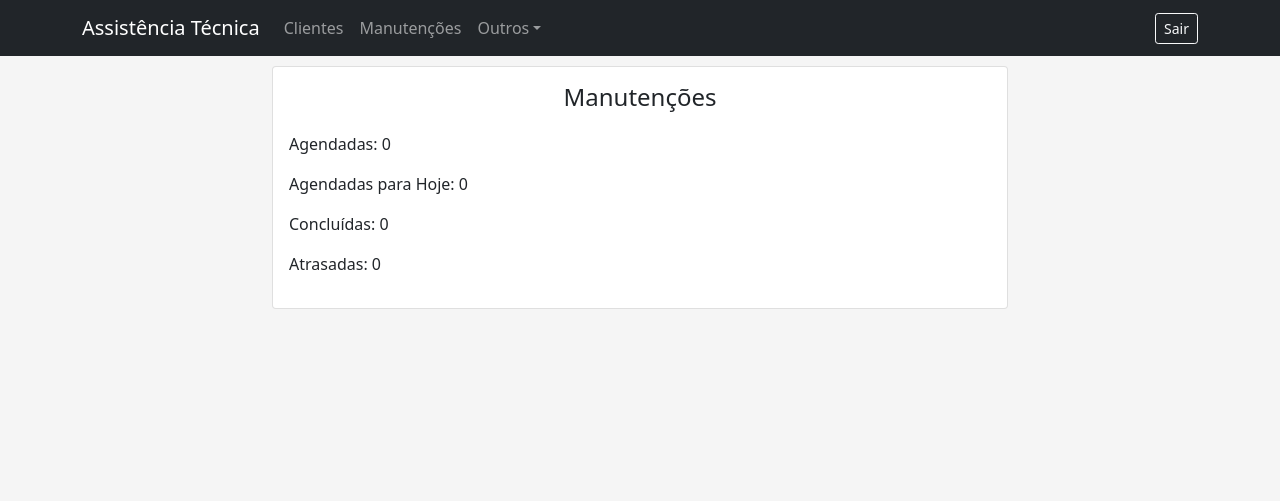
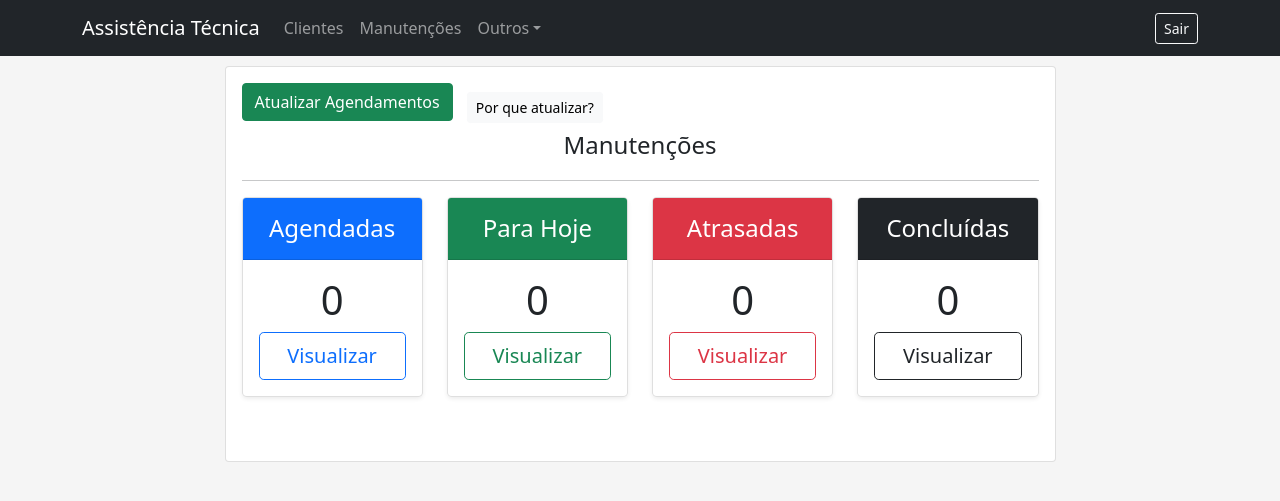
Before and after one commit to higorgustavo/manutencao_ferramentas, a Django app: page / in a window 1280 px wide. Shown: the top 501 px of the page. Run offline with Django 3.2, Linux system fonts and the light colour scheme; data that the repository does not hold is empty.

Commit message:
add dashboard

```diff
--- a/assistencia_tecnica/settings.py
+++ b/assistencia_tecnica/settings.py
@@ -49,7 +49,6 @@ TEMPLATES = [
                 'django.template.context_processors.request',
                 'django.contrib.auth.context_processors.auth',
                 'django.contrib.messages.context_processors.messages',
-                # 'usuarios.context_processors.manutencoes_atrasadas',
             ],
         },
     },
--- a/clientes/templates/clientes/detail.html
+++ b/clientes/templates/clientes/detail.html
@@ -31,7 +31,8 @@
         <input type="submit" class="btn btn-success" value="Adicionar Ferramenta"
                onclick="location.href='{% url 'create_ferramenta' cliente.id %}'">
 
-        <a tabindex="0" class="btn btn-sm btn-light" role="button" data-bs-toggle="popover" data-bs-trigger="focus"
+        <a tabindex="0" class="btn btn-sm btn-light margin-left-10" role="button" data-bs-toggle="popover"
+           data-bs-trigger="focus"
            title="Módulo de Agendamento" data-bs-content="<p>Para realizar um agendamento rápido,
            clique no botão <strong>Agendar</strong> localizado na mesma linha
            com o nome da ferramenta desejada e informe a data do agendamento.</p>
--- a/templates/base.html
+++ b/templates/base.html
@@ -22,7 +22,7 @@
 
 <main role="main" class="container">
     <div class="row justify-content-center">
-        <div class="col-md-8">
+        <div class="col-md-9">
             <div class="card margin-card margin-bottom-10">
                 <div class="card-body">
                     {% block content %}
--- a/templates/statics/css/style.css
+++ b/templates/statics/css/style.css
@@ -12,6 +12,10 @@
 
 .margin-top-10 {
   margin-top: 10px;
+}
+
+.margin-left-10 {
+  margin-left: 10px;
 }
 
 .title {
@@ -32,3 +36,7 @@
 .responsive-link {
   margin-top: 0;
 }
+
+.button-atualizar {
+  float: right;
+}
--- a/usuarios/templates/pages/dashboard.html
+++ b/usuarios/templates/pages/dashboard.html
@@ -3,18 +3,91 @@
 {% block title %} Assistência Técnica {% endblock %}
 
 {% block content %}
+    <input type="submit" class="btn btn-success margin-bottom-10" value="Atualizar Agendamentos"
+           onclick="location.href='{% url 'refresh_datas' %}'">
+
+    <a tabindex="0" class="btn btn-sm btn-light margin-left-10" role="button" data-bs-toggle="popover"
+       data-bs-trigger="focus"
+       title="Atualização de Agendamentos" data-bs-content="<p>A primeira vez que abrir o sistema
+       clique em <strong>Atualizar Agendamentos</strong> para que a base de dados seja atualizada
+       e funcionar normamente.</p>
+       <p><strong>Obs.: </strong> É necessário clicar apenas uma vez por dia na atualização de agendamentos!</p>
+       <p><strong>Importante: </strong> A data do computador deve estar correta!</p>
+    ">
+        Por que atualizar?
+    </a>
+
     <h4 class="title">Manutenções</h4>
-    <p>Agendadas: {{ agendadas }}</p>
-    <p>Agendadas para Hoje: {{ agendadas_hoje }}</p>
-    <p>Concluídas: {{ concluidas }}</p>
-    <p>Atrasadas: {{ atrasadas }}</p>
+    <hr>
+
+    <div class="row row-cols-1 row-cols-md-4 mb-4 text-center">
+
+        <div class="col">
+            <div class="card mb-4 rounded-3 shadow-sm">
+                <div class="card-header py-3 text-white bg-primary border-primar">
+                    <h4 class="my-0 fw-normal">Agendadas</h4>
+                </div>
+                <div class="card-body">
+                    <h1 class="card-title pricing-card-title">{{ agendadas }}</h1>
+                    <button type="button" class="w-100 btn btn-lg btn-outline-primary">Visualizar</button>
+                </div>
+            </div>
+        </div>
+
+        <div class="col">
+            <div class="card mb-4 rounded-3 shadow-sm">
+                <div class="card-header py-3 text-white bg-success border-primar">
+                    <h4 class="my-0 fw-normal">Para Hoje</h4>
+                </div>
+                <div class="card-body">
+                    <h1 class="card-title pricing-card-title">{{ agendadas_hoje }}</h1>
+                    <button type="button" class="w-100 btn btn-lg btn-outline-success">Visualizar</button>
+                </div>
+            </div>
+        </div>
+
+        <div class="col">
+            <div class="card mb-4 rounded-3 shadow-sm">
+                <div class="card-header py-3 text-white bg-danger border-primar">
+                    <h4 class="my-0 fw-normal">Atrasadas</h4>
+                </div>
+                <div class="card-body">
+                    <h1 class="card-title pricing-card-title">{{ atrasadas }}</h1>
+                    <button type="button" class="w-100 btn btn-lg btn-outline-danger">Visualizar</button>
+                </div>
+            </div>
+        </div>
+
+        <div class="col">
+            <div class="card mb-4 rounded-3 shadow-sm">
+                <div class="card-header py-3 text-white bg-dark border-primar">
+                    <h4 class="my-0 fw-normal">Concluídas</h4>
+                </div>
+                <div class="card-body">
+                    <h1 class="card-title pricing-card-title">{{ concluidas }}</h1>
+                    <button type="button" class="w-100 btn btn-lg btn-outline-dark">Visualizar</button>
+                </div>
+            </div>
+        </div>
+
+    </div>
+
+    {% include "components/_messages.html" %}
+
 {% endblock %}
 
 {% block scripts %}
+    {% include "components/_messages-js.html" %}
     <script>
         setTimeout(function () {
             window.location.reload(1);
-        }, 600000);
+        }, 300000);
         console.log("recarregou")
     </script>
+    <script>
+        let popoverTriggerList = [].slice.call(document.querySelectorAll('[data-bs-toggle="popover"]'))
+        let popoverList = popoverTriggerList.map(function (popoverTriggerEl) {
+            return new bootstrap.Popover(popoverTriggerEl, {html: true})
+        });
+    </script>
 {% endblock %}
--- a/usuarios/urls.py
+++ b/usuarios/urls.py
@@ -3,4 +3,5 @@ from usuarios.views.pages_views import *
 
 urlpatterns = [
     path("", dashboard, name='dashboad'),
+    path("refresh", refresh_datas, name='refresh_datas'),
 ]
--- a/usuarios/views/pages_views.py
+++ b/usuarios/views/pages_views.py
@@ -1,7 +1,21 @@
 from django.shortcuts import render, redirect, get_object_or_404
 from django.db.models import Q
 from ferramentas.models import Manutencao
+from django.contrib import messages
 from datetime import date
+
+
+def refresh_datas(request):
+    manutencoes = Manutencao.objects.all()
+    for manutencao in manutencoes:
+        if manutencao.status_manutencao == "Agendada" and manutencao.data_manutencao < date.today():
+            manutencao.status_manutencao = "Atrasada"
+            Manutencao.objects.bulk_update(manutencoes, ['status_manutencao'])
+        if manutencao.status_manutencao == "Atrasada" and manutencao.data_manutencao >= date.today():
+            manutencao.status_manutencao = "Agendada"
+            Manutencao.objects.bulk_update(manutencoes, ['status_manutencao'])
+    messages.add_message(request, messages.SUCCESS, "Agendamentos atualizados com Sucesso!")
+    return redirect('dashboad')
 
 
 def dashboard(request):
```
Also changed, not shown: ferramentas/templates/ferramentas/detail.html (+4 -4 lines), usuarios/context_processors.py (deleted, +0 -13 lines).
